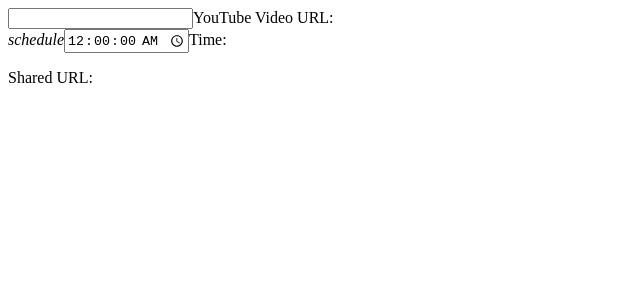
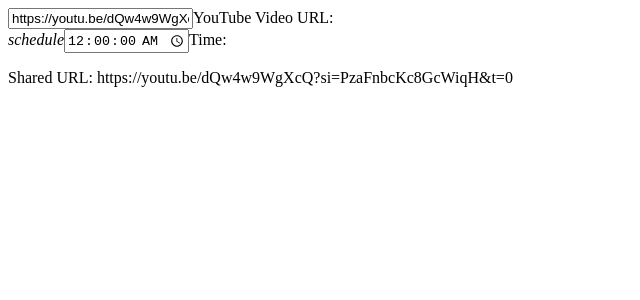
Before and after one commit to Khoding/YouTubeVideoShareTime, a Vue app: page / in a window 1280 px wide. Shown: the top 300 px of the page, without its empty margins (0-640 px from the left). Built offline with nearby package versions, Linux system fonts and the light colour scheme.

Commit message:
Okay fixed, same issue as common...

```diff
--- a/src/App.vue
+++ b/src/App.vue
@@ -24,8 +24,24 @@ const timeValue = ref('00:00:00')
 
 onMounted(() => {
   const route = useRoute()
-  if (route.query && route.query.url) {
-    videoUrl.value = route.query.url
+  const queryUrl = route.query.url
+  const queryText = route.query.text
+
+  let detectedUrl = queryUrl
+
+  if (
+    !detectedUrl &&
+    queryText &&
+    typeof queryText === 'string' &&
+    (queryText.startsWith('http://') || queryText.startsWith('https://'))
+  ) {
+    detectedUrl = queryText
+  }
+
+  if (detectedUrl) {
+    videoUrl.value = detectedUrl
+  } else {
+    videoUrl.value = 'https://youtu.be/dQw4w9WgXcQ?si=PzaFnbcKc8GcWiqH'
   }
 })
 
```
